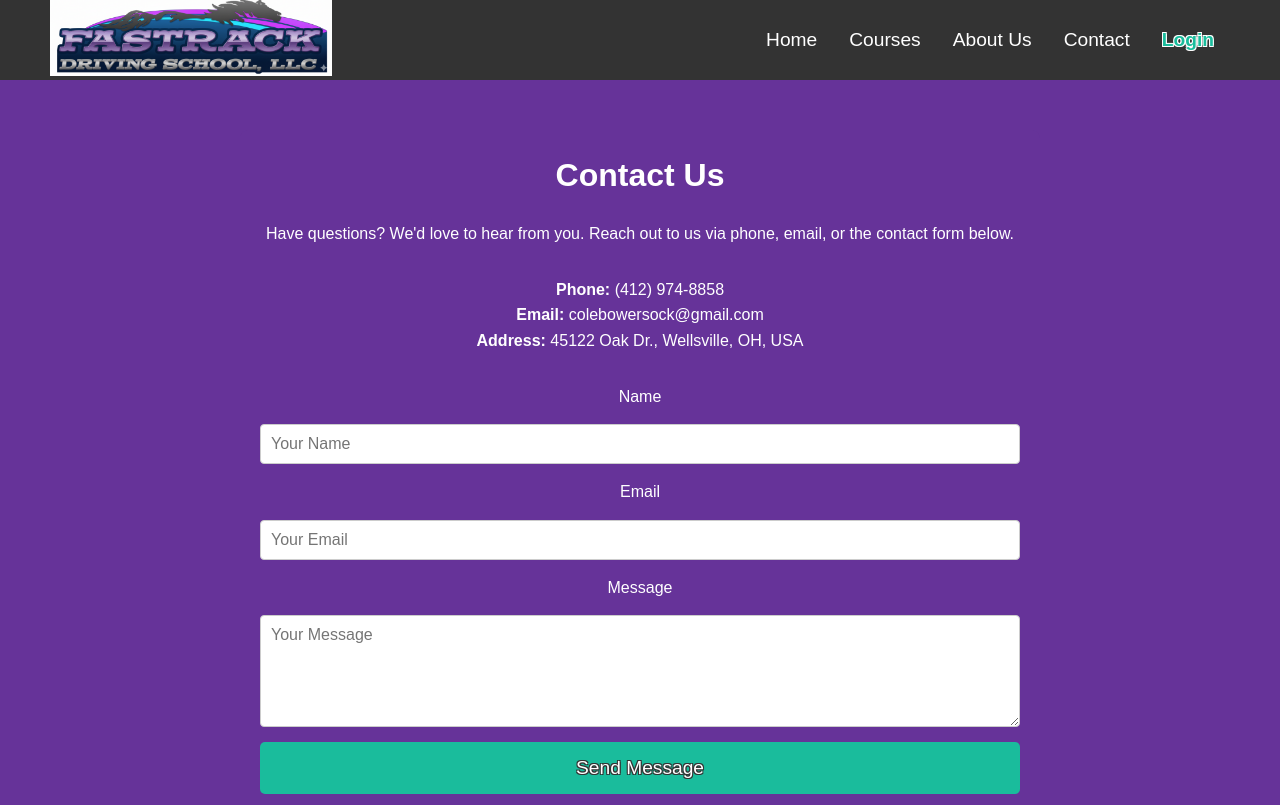
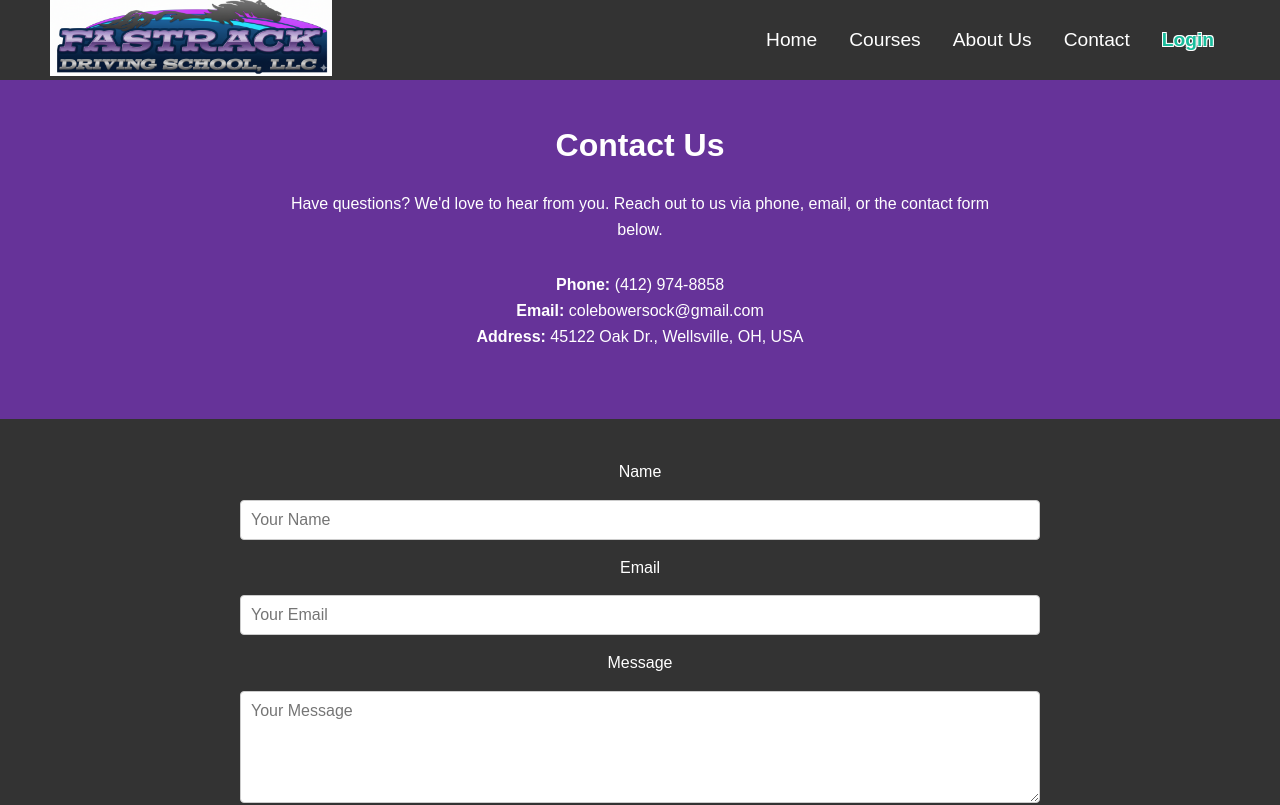
Before and after one commit to cryptocoledotcom/fastrack-drivingschool-website, a React (Create React App) app: page /contact in a window 1280 px wide. Shown: the top 805 px of the page. Built offline with nearby package versions, Linux system fonts and the light colour scheme; no server answers.

Commit message:
feat: Isolate contact page styles into Contact.css

```diff
--- /dev/null
+++ b/src/pages/Contact.css
@@ -0,0 +1,31 @@
+/* src/pages/Contact.css */
+.contact-page-container {
+    background-color: #rebeccapurple; /* Purple background */
+    color: white;
+    min-height: calc(100vh - 80px); /* Full height minus navbar */
+    line-height: 1.6;
+}
+
+.contact-info-section {
+    padding: 40px;
+    max-width: 800px;
+    margin: 0 auto;
+}
+
+.contact-form-section {
+    background-color: #333; /* Navbar grey */
+    padding: 40px;
+}
+
+.contact-form {
+    max-width: 800px;
+    margin: 0 auto;
+}
+
+.contact-page-container h1 {
+    margin-bottom: 20px;
+}
+
+.contact-details {
+    margin: 30px 0;
+}
--- a/src/pages/Contact.js
+++ b/src/pages/Contact.js
@@ -2,7 +2,7 @@ import React, { useState } from 'react';
 import { db } from '../Firebase'; // Assuming Firebase is initialized and db is exported from 'Firebase.js'
 import { collection, addDoc } from "firebase/firestore";
 import { useNotification } from '../components/Notification/NotificationContext';
-import './StaticPage.css';
+import './Contact.css';
 
 function Contact() {
   const { showNotification } = useNotification();
@@ -42,7 +42,8 @@ function Contact() {
   };
 
   return (
-    <div className="static-page-container">
+    <div className="contact-page-container">
+      <div className="contact-info-section">
         <h1>Contact Us</h1>
         <p>Have questions? We'd love to hear from you. Reach out to us via phone, email, or the contact form below.</p>
 
@@ -51,7 +52,9 @@ function Contact() {
           <p><strong>Email:</strong> {contactInfo.email}</p>
           <p><strong>Address:</strong> {contactInfo.address}</p>
         </div>
+      </div>
 
+      <div className="contact-form-section">
         <form className="contact-form" onSubmit={handleSubmit}>
           <label htmlFor="name">Name</label>
           <input type="text" id="name" placeholder="Your Name" value={formData.name} onChange={handleChange} required autocomplete="name" />
@@ -65,6 +68,7 @@ function Contact() {
           <button type="submit" className="btn btn-primary">Send Message</button>
         </form>
       </div>
+    </div>
   );
 }
 
```
Lines whose indentation alone changed are shown as unchanged.
